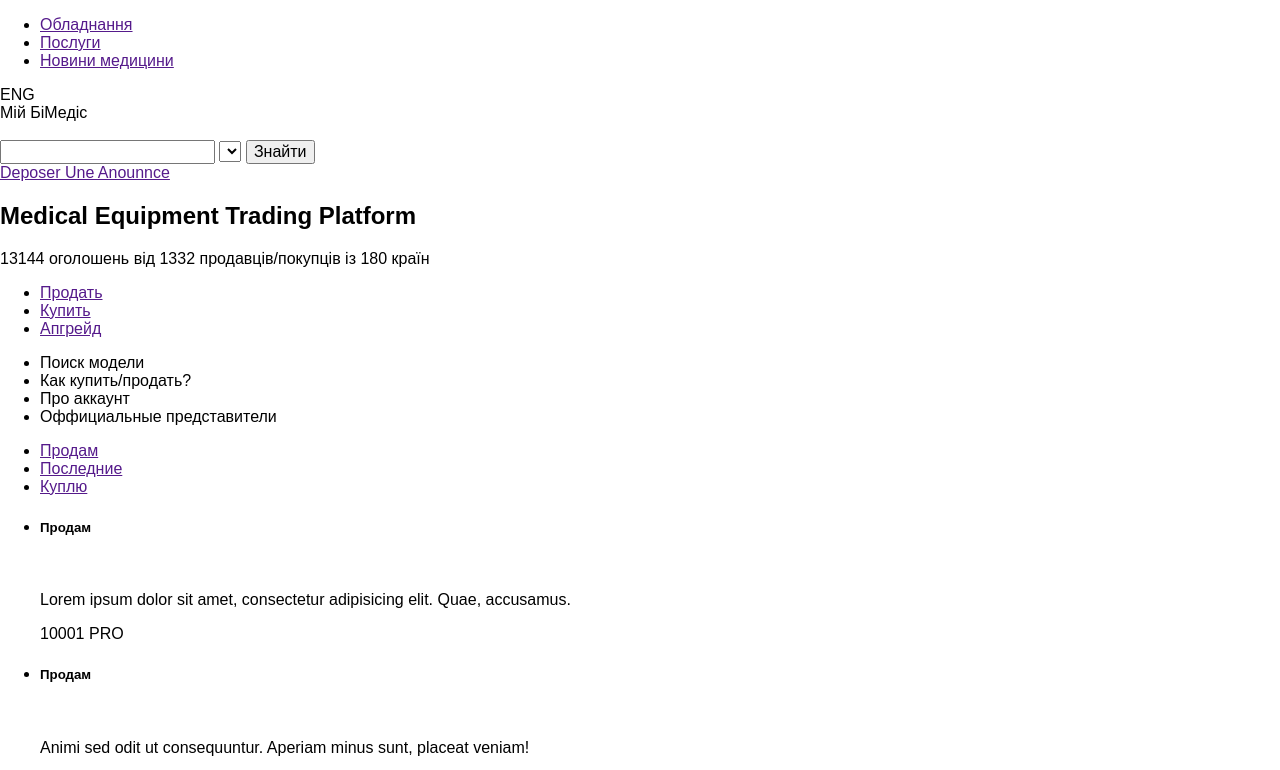
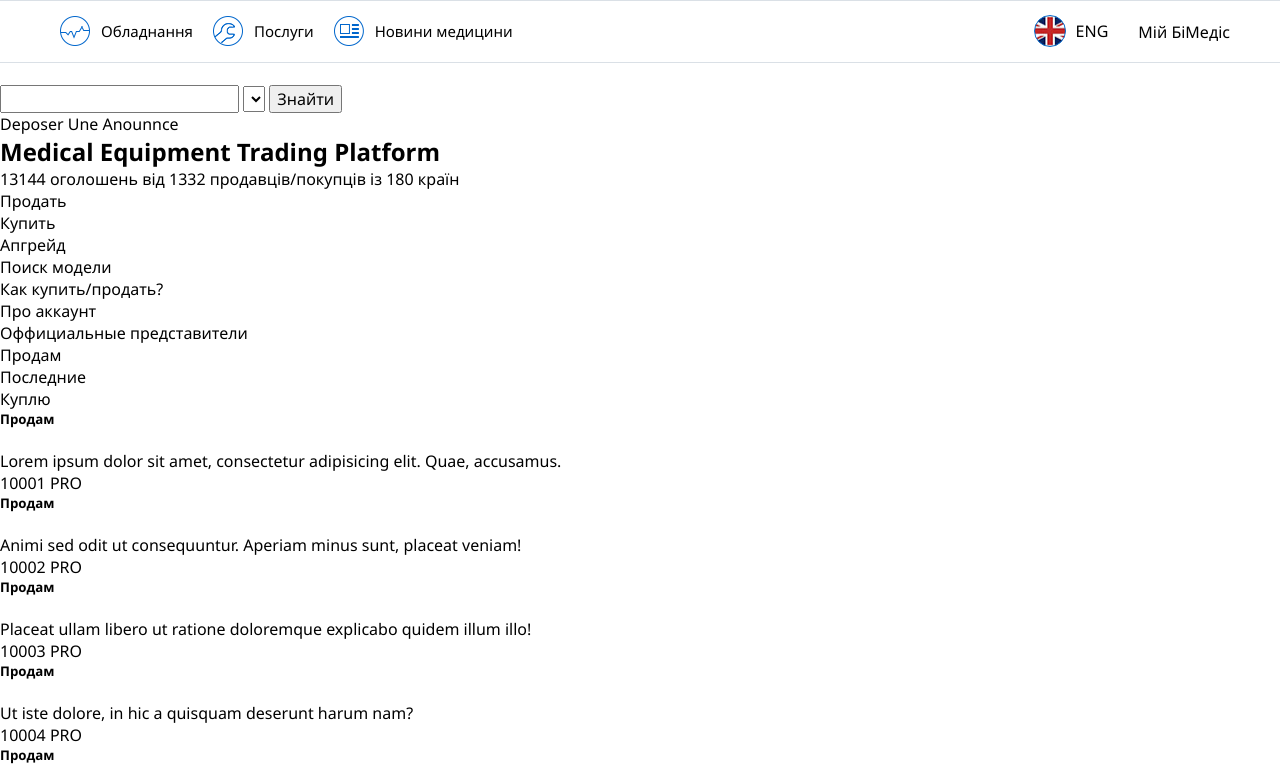
Before and after one commit to Ykro314/bimedis-mainpage, a website: page index.html in a window 1280 px wide. Shown: the top 770 px of the page. Drawn offline with Linux system fonts and the light colour scheme.

Commit message:
before bitbacket

```diff
--- a/index.html
+++ b/index.html
@@ -18,14 +18,31 @@
     <header>
 
       <nav class="navigation-menu">
-        <ul class="menu-list">
-          <li class="menu-list__item"><a href="">Обладнання</a></li>
-          <li class="menu-list__item"><a href="">Послуги</a></li>
-          <li class="menu-list__item"><a href="">Новини медицини</a></li>
-        </ul>
-        <div class="customer">
-          <div class="customer__change-lang">ENG</div>
-          <div class="customer__login-bimedis">Мій БіМедіс</div>
+        <div class="inner">
+
+          <ul class="menu-list">
+            <li class="menu-list__item">
+              <span class="menu-list__icon  menu-list__icon--equipment"></span>
+              <a href="#" class="menu-list__anchor">Обладнання</a>
+            </li>
+            <li class="menu-list__item">
+              <span class="menu-list__icon  menu-list__icon--services"></span>
+              <a href="#" class="menu-list__anchor">Послуги</a>
+            </li>
+            <li class="menu-list__item">
+              <span class="menu-list__icon  menu-list__icon--news"></span>
+              <a href="#" class="menu-list__anchor">Новини медицини</a>
+            </li>
+          </ul>
+
+          <div class="customer">
+            <div class="language">
+              <span class="language__icon"></span>
+              <div class="language__curren-lang">ENG</div>
+            </div>
+            <div class="customer__login-bimedis">Мій БіМедіс</div>
+          </div>
+
         </div>
       </nav>
 
--- /dev/null
+++ b/less/components/navigation-menu.less
@@ -0,0 +1,75 @@
+.navigation-menu {
+  border-top: 1px solid @bc-navigation-menu;
+  border-bottom: 1px solid @bc-navigation-menu;
+  .inner {
+    display: flex;
+    justify-content: space-between;
+  }
+}
+
+.menu-list {
+  display: flex;
+  &__item {
+    display: flex;
+    align-items: center;
+    padding: 14px 10px 15px 10px;
+    margin-bottom: -1px;
+    border-bottom: 1px solid transparent;
+    &:hover {
+      border-bottom-color: @bc-navigation-menu-hover;
+    }
+  }
+  &__icon {
+    display: block;
+    width: 31px;
+    height: 31px;
+    margin-right: 10px;
+    background-repeat: no-repeat;
+    &--equipment {
+      background-image: url("/graph/img/menu-equipment-icon.png");
+    }
+    &--services {
+      background-image: url("/graph/img/menu-services-icon.png");
+    }
+    &--news {
+      background-image: url("/graph/img/menu-news-icon.png");
+    }
+  }
+  &__anchor {
+    font-size: 15px;
+    font-weight: 500;
+  }
+}
+
+.customer {
+  display: flex;
+  align-items: center;
+}
+
+.language {
+  display: flex;
+  align-items: center;
+  padding: 14px 10px 15px 10px;
+  margin-bottom: -1px;
+  margin-right: 20px;
+  border-bottom: 1px solid transparent;
+  cursor: pointer;
+  &:hover {
+    border-bottom-color: #066dcd;
+  }
+  &__icon {
+    width: 30px;
+    height: 30px;
+    margin-right: 10px;
+    border-radius: 50%;
+    border: 1px solid @bc-navigation-menu-hover;
+    background:
+      url(/graph/img/menu-lang-english.jpg)
+      no-repeat
+      center 47%;
+  }
+  &__current-lang {
+    font-size: 14px;
+    text-transform: uppercase;
+  }
+}
--- a/less/components/type.less
+++ b/less/components/type.less
@@ -1,5 +1,39 @@
+body {    /*  remember that this should be fixed!!!!!  */
+  font-family: "Segoe UI";
+}
+
+@font-face {
+  font-family: "Segoe Semibol";
+  src: url("/fonts/SegoeUI-Semibold.ttf");
+}
+
+a,
+a:visited,
+a:active,
+a:hover {
+  text-decoration: none;
+  color: black;
+}
+
+h1,
+h2,
+h3,
+h4,
+h5,
+h6,
+p {
+  margin: 0;
+  padding: 0;
+}
+
+ul {
+  list-style: none;
+  margin: 0;
+  padding: 0;
+}
+
 .inner {
   max-width: 1180px;
-  box-sizing: border-box;
   padding: 0 20px;
+  margin: 0 auto;
 }
--- a/less/components/variables.less
+++ b/less/components/variables.less
@@ -0,0 +1,8 @@
+// bg - background
+// bc - border-color
+// fc - font-color
+// c - color(usually the local background)
+
+@bc-navigation-menu: #dae0e6;
+
+@bc-navigation-menu-hover: #066dcd;
--- a/less/style.less
+++ b/less/style.less
@@ -1,3 +1,4 @@
 @import "components/variables.less";
 @import "components/normalize.less";
 @import "components/type.less";
+@import "components/navigation-menu.less";
```
Also changed, not shown: css/style.css, graph/img/menu-equipment-icon.png (added), graph/img/menu-lang-english.jpg (added), graph/img/menu-news-icon.png (added), graph/img/menu-services-icon.png (added).
